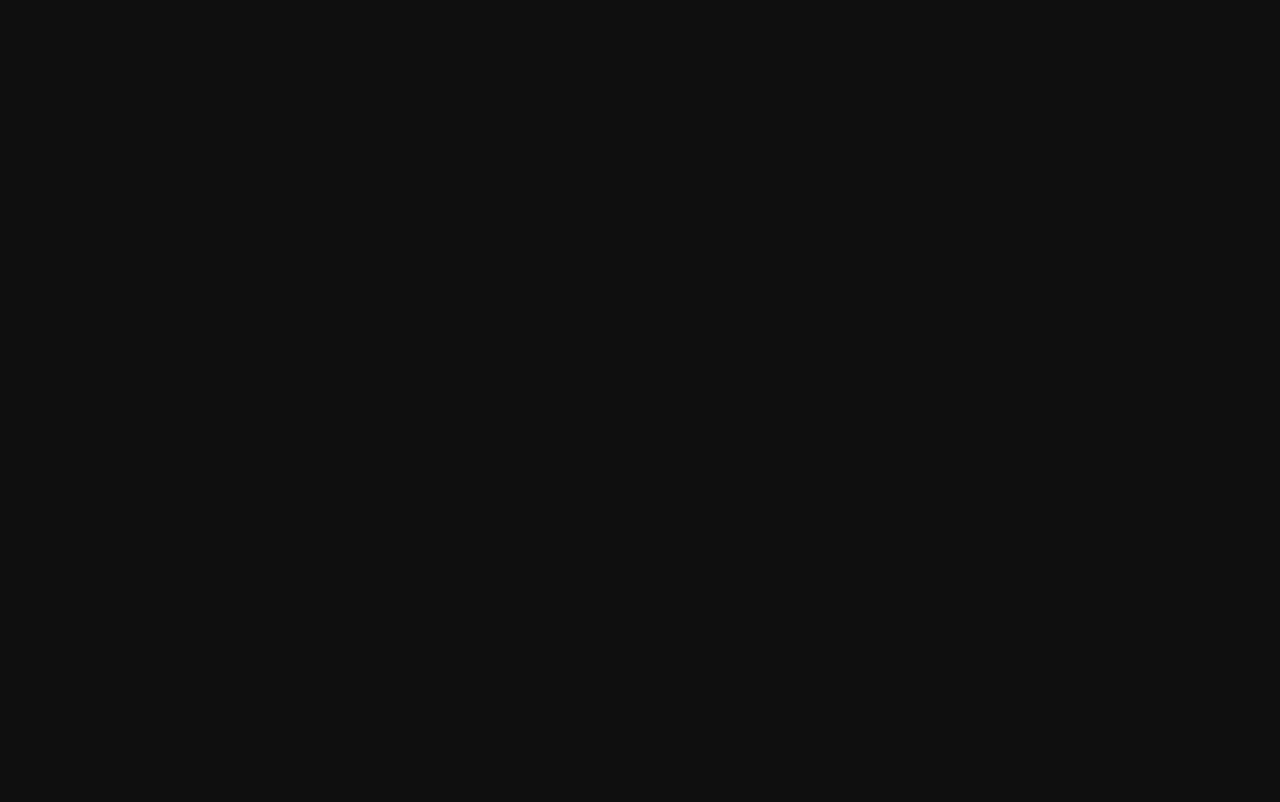
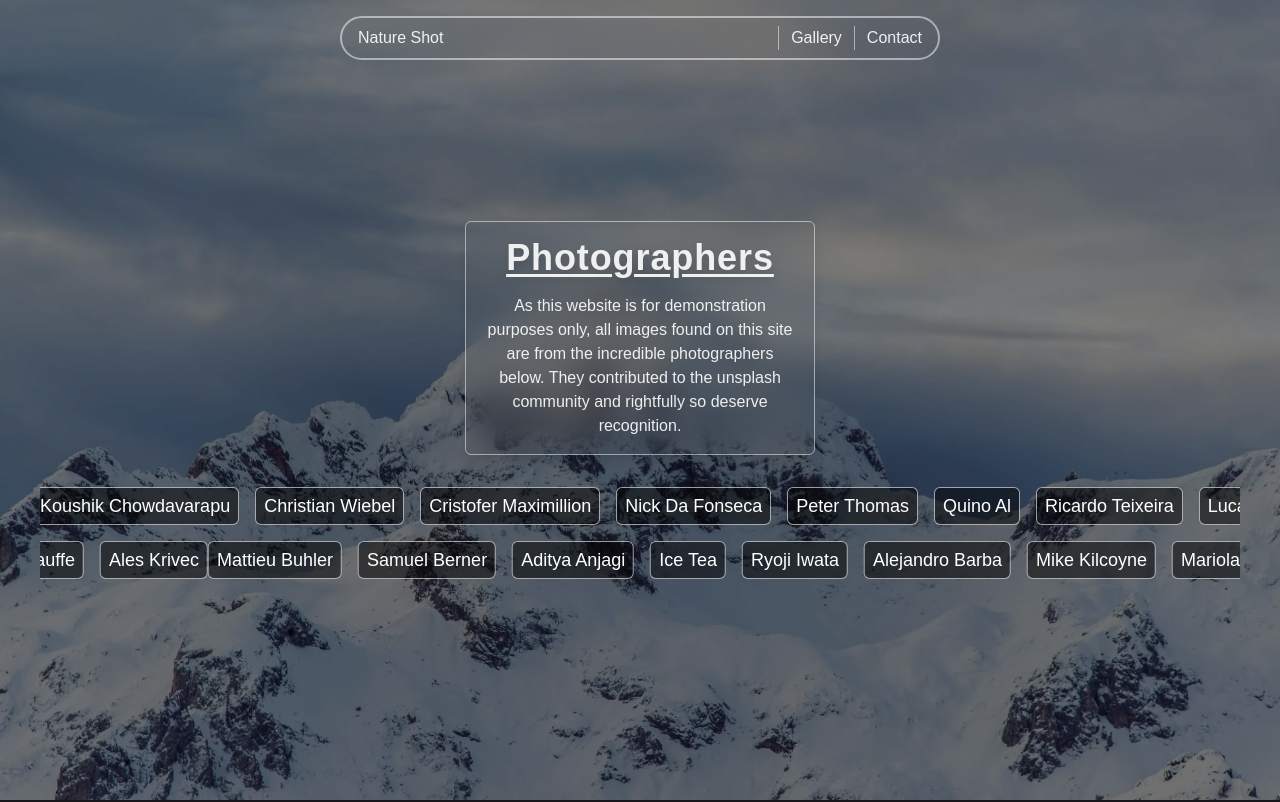
Before and after one commit to BaileyKH/nature-shot, a React (Vite) app: page /photographers in a window 1280 px wide. Before the commit this address had no page. Shown: the top 802 px of the page. Built offline with nearby package versions, Linux system fonts and the light colour scheme; a web font is replaced by a local one.

Commit message:
Recognition for photographers

```diff
--- a/src/App.jsx
+++ b/src/App.jsx
@@ -12,6 +12,7 @@ import { NewZealand } from './pages/locations/NewZealand';
 import { Japan } from './pages/locations/Japan';
 import { Contact } from './pages/Contact';
 import { ImageModal } from '/src/components/ImageModal.jsx'
+import { Photographers } from './pages/Photographers';
 
 
 const ModalContext = createContext();
@@ -51,6 +52,7 @@ function App() {
               <Route path="japan" element={<Japan />}/>
             </Route>
             <Route path="/contact" element={<Contact />} />
+            <Route path="/photographers" element={<Photographers />} />
           </Route>
         </Routes>
         <ImageModal />
--- a/src/PhotoData.js
+++ b/src/PhotoData.js
@@ -1,3 +1,5 @@
+
+// Home Page photos
 import glacier from '/src/assets/grid-photos/glacier-stream.webp'
 import snwyMtn from '/src/assets/grid-photos/snowy-mtn-top.webp'
 import mtnView from '/src/assets/grid-photos/mtn-view.webp'
@@ -43,3 +45,84 @@ export const photos = [
         span: 'sm:col-span-2 row-span-2'
     },
 ]
+
+// Names of each photographer who's photo is present in the app
+export const photographers1 = [
+    "Marek Piwnicky",
+    "Koushik Chowdavarapu",
+    "Christian Wiebel",
+    "Cristofer Maximillion",
+    "Nick Da Fonseca",
+    "Peter Thomas",
+    "Quino Al",
+    "Ricardo Teixeira",
+    "Luca Bravo",
+    "Luca Verc",
+    "Jeremy Kieran",
+    "Varun Yadav",
+    "Archee Lal",
+    "Federico Bottos",
+    "Caleb Riston",
+    "Ameer Basheer",
+    "Trent Erwin",
+    "Daniel Olah",
+    "Peter Lloyd",
+    "Shakti Rajpurohit",
+    "Joseph Corl",
+    "Joshua Sukoff",
+    "Tyler Casey",
+    "Girma Nigusse",
+    "Dave Hoefler",
+    "Olga Subach",
+    "Andrew Ruiz",
+    "Jason Thompson",
+    "Levi Bare",
+    "Jonatan Pie",
+    "Sora Sagano",
+    "Jeremy Manoto",
+    "Atul Vinayak",
+    "Nic Y-C",
+    "C. SHII",
+    "Hendrik Morkel",
+    "Vivian K"
+]
+
+export const photographers2 = [
+    "Mattieu Buhler",
+    "Samuel Berner",
+    "Aditya Anjagi",
+    "Ice Tea",
+    "Ryoji Iwata",
+    "Alejandro Barba",
+    "Mike Kilcoyne",
+    "Mariola Grobelska",
+    "Jim Zenn",
+    "Tom Vining",
+    "Tobias Keller",
+    "Match Sumaya",
+    "Casey Horner",
+    "Rashel Ochoa",
+    "ThatPhotoGuyNL",
+    "Jingwei Ke",
+    "Geoff Byron",
+    "Tom King",
+    "Andre Bernhardt",
+    "Tim Marshall",
+    "Tyler Lastovich",
+    "Karl Anderson",
+    "Bulb Creative",
+    "Jacle Stephens",
+    "Tim Marshall",
+    "Chaozzy Lin",
+    "Felix Lindvik",
+    "Vincent Guth",
+    "Marko Hankkila",
+    "Joakim Honkasalo",
+    "Marc Linnemann",
+    "Mayur Aruind",
+    "Saad Chaudhry",
+    "Niko Nieminen",
+    "Carlos Santos",
+    "Tania Malrechauffe",
+    "Ales Krivec"
+]
--- a/src/components/Footer.jsx
+++ b/src/components/Footer.jsx
@@ -9,7 +9,7 @@ export const Footer = () => {
     return(
         <footer className="bg-zinc-900 flex flex-col h-max items-center py-10 md:py-16 space-y-14">
             <div className="flex justify-center items-center space-x-12 md:space-x-24 text-base md:text-lg text-white/90">
-                <Link className="hover:text-sky-600">Photographers</Link>
+                <Link to="/photographers" className="hover:text-sky-600">Photographers</Link>
                 <Link to="/gallery" className="hover:text-sky-600">Gallery</Link>
                 <Link to="/contact" className="hover:text-sky-600">Contact</Link>
             </div>
--- /dev/null
+++ b/src/pages/Photographers.jsx
@@ -0,0 +1,44 @@
+import { useEffect } from "react";
+
+import Marquee from "react-fast-marquee";
+
+import { photographers1, photographers2 } from "../PhotoData";
+import bg from '/src/assets/images/photographers-hero.webp'
+
+export const Photographers = () => {
+
+    // Scrolls to top of page on transition between pages
+    useEffect(()=>{
+        window.scrollTo(0, 0);
+    },[])
+
+    return(
+        <div className="min-h-screen flex flex-col justify-center">
+            <img src={bg} className="relative object-cover object-center h-screen brightness-50"/>
+            <div className="absolute flex flex-col items-center w-full px-8 md:px-10">
+                <div className="mb-8 w-[350px] text-center backdrop-blur-lg border border-white/50 p-2 md:p-4 rounded-md shadow-lg">
+                    <h1 className="text-white/90 drop-shadow-lg text-2xl md:text-4xl font-bold tracking-wide mb-2 md:mb-4 underline underline-offset-4">Photographers</h1>
+                    <p className="text-white/90 text-sm md:text-base">As this website is for demonstration purposes only, all images found on this site are from the incredible photographers below. They contributed to the unsplash community and rightfully so deserve recognition.</p>
+                </div>
+                <Marquee speed={30}>
+                    <div className="flex space-x-4 mb-2">
+                        {photographers1.map(photographer => (
+                            <div className="flex bg-black/50 px-2 py-1 rounded-md border border-white/60">
+                                <p className="text-white text-base md:text-lg">{photographer}</p>
+                            </div>
+                        ))}
+                    </div>
+                </Marquee>
+                <Marquee direction="right" speed={30}>
+                    <div className="flex space-x-4 mt-2">
+                        {photographers2.map(photographer => (
+                            <div className="flex bg-black/50 px-2 py-1 rounded-md border border-white/60">
+                                <p className="text-white text-base md:text-lg">{photographer}</p>
+                            </div>
+                        ))}
+                    </div>
+                </Marquee>
+            </div>
+        </div>
+    );
+}
```
Also changed, not shown: src/assets/images/photographers-hero.webp (added).
